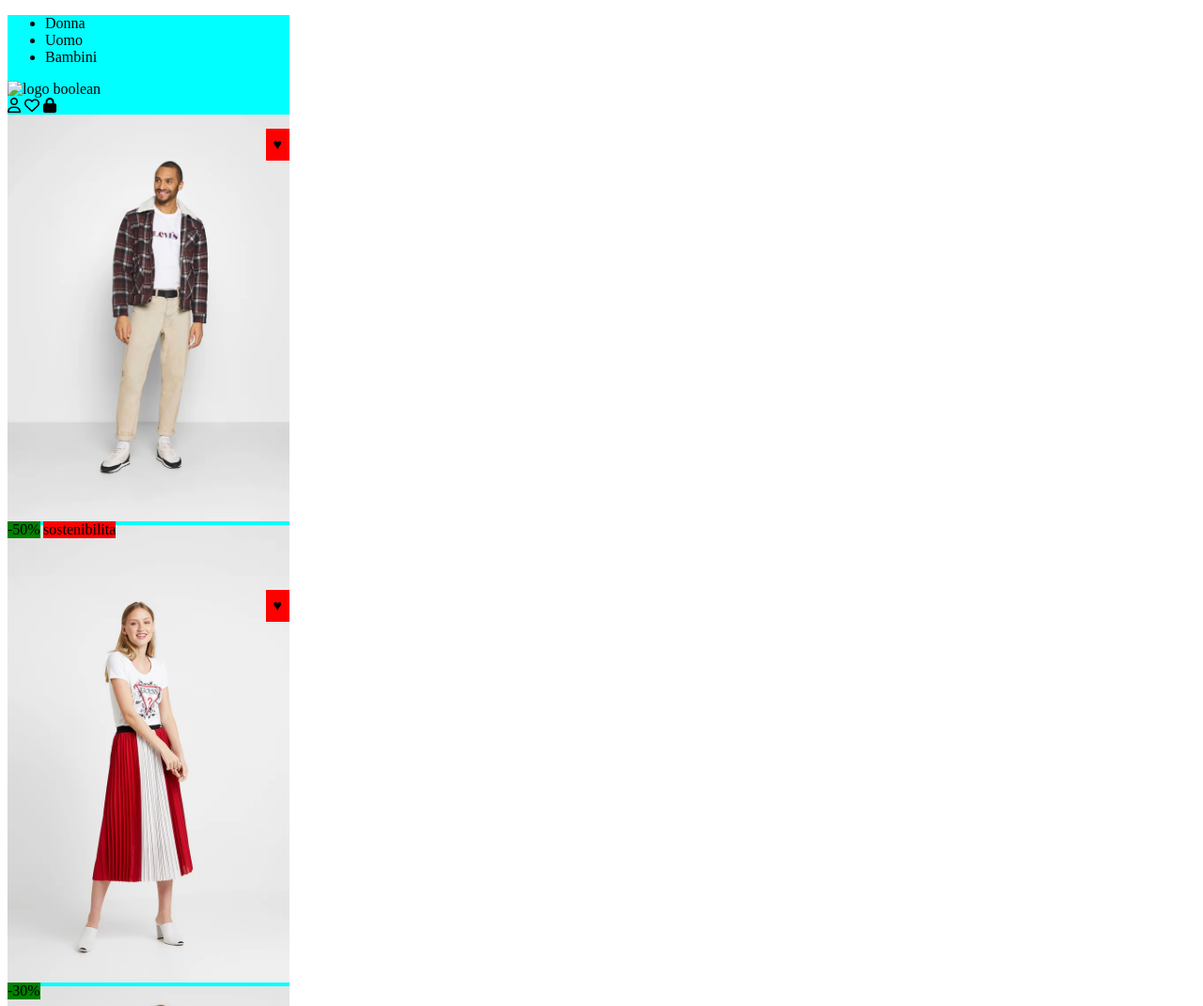
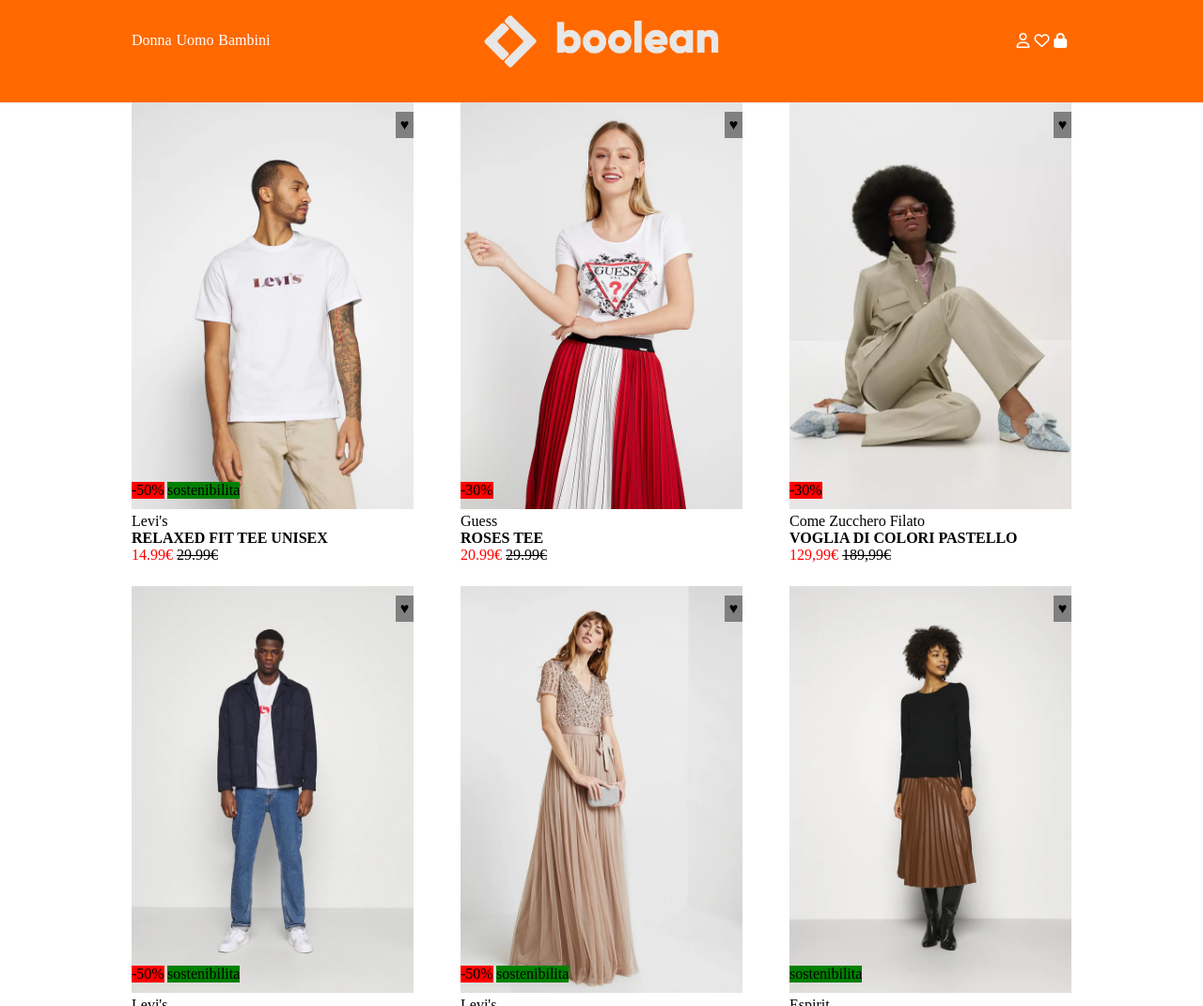
Before and after one commit to benitorubano1992/html-css-boolando, a plain HTML site: page index.html in a window 1280 px wide. Shown: the top 1071 px of the page at 94% size. Drawn offline with Linux system fonts and the light colour scheme.

Commit message:
completato footer

```diff
--- a/Css/stile.css
+++ b/Css/stile.css
@@ -1,46 +1,126 @@
-body{
-    /*background-color: red;*/
+/* reset */
+*{
+    margin:0;
+    padding:0;
+    box-sizing:border-box;
+}
+.rel{
+    position:relative;
 }
 .abs{
-    position:absolute;/* proprieta position:absolute;*/
+    position:absolute;
 }
 img{
-    max-width:100%;
+    max-width: 100%;
+}
+.flex-box{
+    display:flex;
+    justify-content: space-between;
+
 }
 
-.container{
-    width:300px;
+.mr{
+    margin-right:0.3rem;
+}
 
 
-    background-color: aqua;
+
+.capo{
+    flex-wrap: wrap;
 }
 
-.card{
-    position:relative;
+ul{
+    list-style-type: none;
 }
 
+header{
+    background-color: rgba(255, 105, 0, 100%);
+    min-height:85px;
+    line-height: 85px;
+    color:white;
+}
+header .container .col:nth-of-type(2){
+    width:50%;
+}
+header .container .col:nth-of-type(odd){
+    width:25%;
+}
+header .container .col:nth-of-type(2) img{
+    width:100%;
+    vertical-align: middle;
+}
+
+.inizio{
+    justify-content: flex-start;
+}
+.termine{
+    justify-content: flex-end;
+    align-items: center;
+}
+
+header.container div i {
+    vertical-align: middle;
+}
+.col.second .contenitore {
+    width:50%;
+    margin: 0 auto;
+}
+
+
+
+
+
+
+
+
+.container{
+    width:80%;
+    max-width:1000px;
+    margin:0 auto;
+    /*background-color: aqua; debug*/
+}
+
+.col{
+    width:30%;
+
+    /*background-color: red;*/
+    /*min-height: 200px;*/
+    margin-bottom: 1.5rem;
+
+}
 .cuore{
-    top:15px;
+    padding:0.3em;
+    background-color: grey;
     right:0;
-    background-color: red;
-    padding:0.5em;
+    top:10px;
     z-index: 1;
 }
 .sconto{
-    bottom:40px;
-    background-color: green;
-    z-index: 1;;
-}
-.info{
-    bottom:40px;
-    left:38px;
+    bottom:15px;
+    left:0;
     background-color: red;
     z-index: 1;
 }
-.scoperta{
+.info{
+    bottom:15px;
+    background-color: green;
+    left:38px;
+    z-index: 1;
+}
+.scambio{
     top:0;
     left:0;
 }
-.card:hover .scoperta{
+.card:hover .scambio{
     display:none;
 }
+.grassetto{
+    font-weight: bold;
+    text-transform: uppercase;
+}
+figcaption span:first-child{
+    color:red;
+}
+.col:last-of-type .info{
+    left:0;
+}
```
Also changed, not shown: img/img/boolean-logo.png (added).
